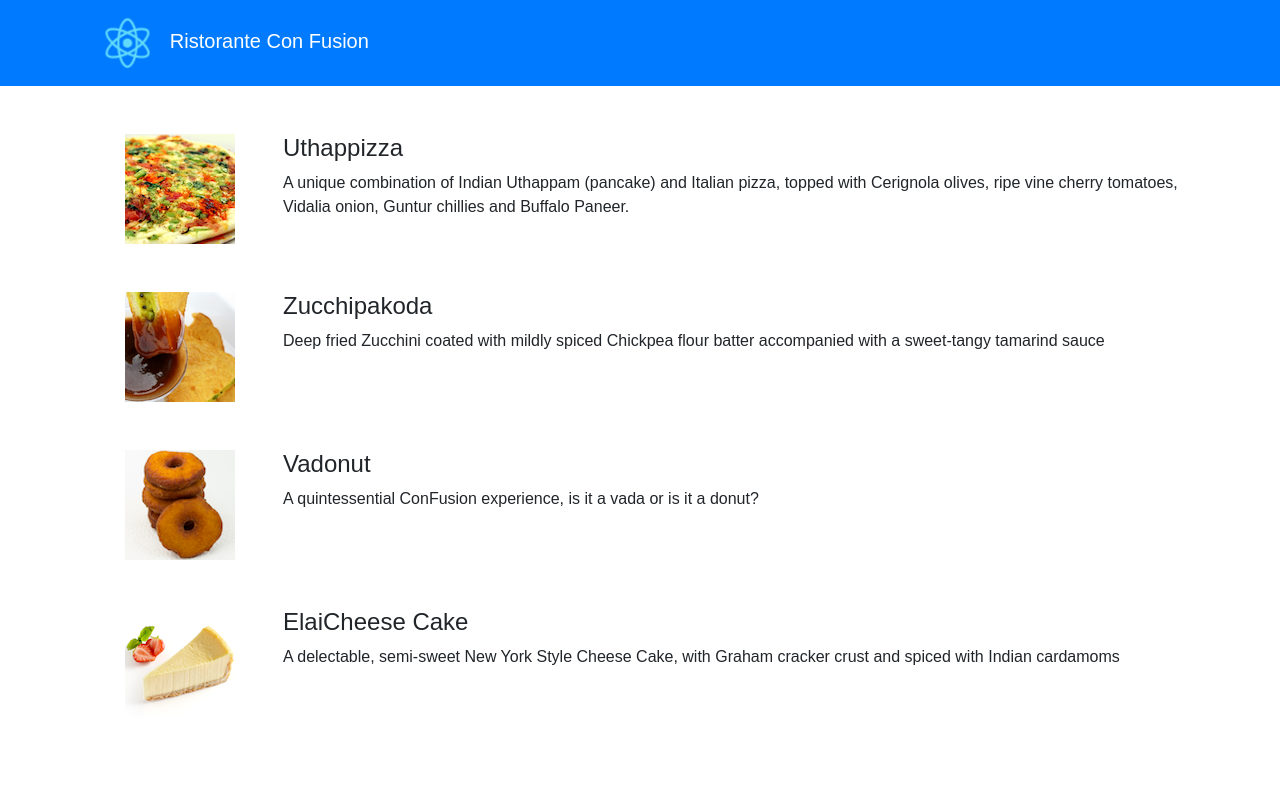
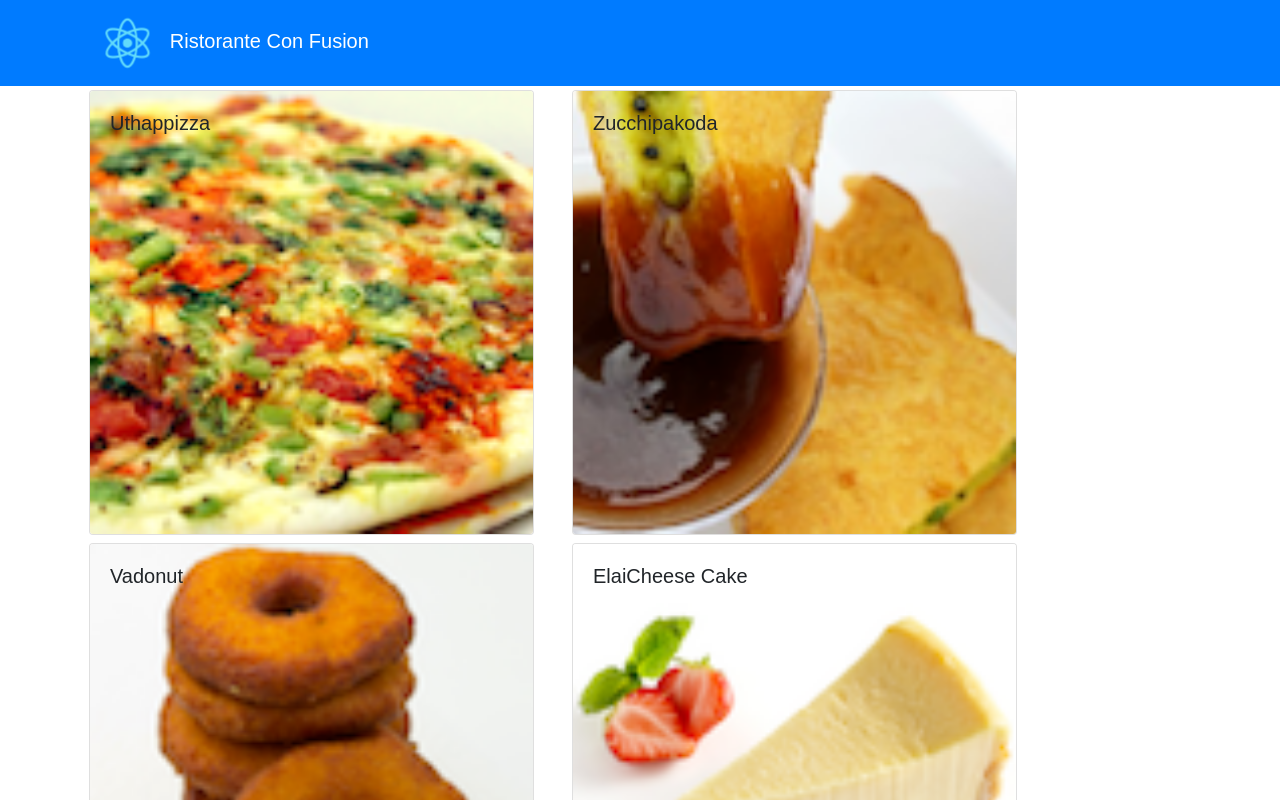
Before and after one commit to lisikoff/React, a React (Create React App) app: page / in a window 1280 px wide. Shown: the top 800 px of the page. Built offline with nearby package versions, Linux system fonts and the light colour scheme.

Commit message:
components part 2

```diff
--- a/src/App.js
+++ b/src/App.js
@@ -3,8 +3,17 @@
 import {Navbar, NavbarBrand} from 'reactstrap';
 import './App.css';
 import Menu from './components/MenuComponent';
+import {DISHES} from './shared/dishes';
 
 class App extends Component {
+
+  constructor(props) {
+    super(props);
+
+    this.state = {
+      dishes: DISHES
+    };
+  }
   render() {
     return (
       <div className="App">
@@ -13,7 +22,7 @@
             <NavbarBrand href="/"><img src={logo} className="App-logo" alt="logo" />Ristorante Con Fusion</NavbarBrand>
           </div>
         </Navbar>
-        <Menu />
+        <Menu dishes={this.state.dishes} />
       </div>
     );
   }
--- a/src/components/MenuComponent.js
+++ b/src/components/MenuComponent.js
@@ -1,62 +1,49 @@
 import React, {Component} from 'react';
-import {Media} from 'reactstrap';
+import {Card, CardImg, CardImgOverlay, CardText, CardBody, CardTitle} from 'reactstrap';
 
 class Menu extends Component {
     constructor(props) {
         super(props);
 
         this.state = {
-            dishes: [
-                {
-                    id: 0,
-                    name:'Uthappizza',
-                    image: 'assets/images/uthappizza.png',
-                    category: 'mains',
-                    label:'Hot',
-                    price:'4.99',
-                    description:'A unique combination of Indian Uthappam (pancake) and Italian pizza, topped with Cerignola olives, ripe vine cherry tomatoes, Vidalia onion, Guntur chillies and Buffalo Paneer.'                        },
-                 {
-                    id: 1,
-                    name:'Zucchipakoda',
-                    image: 'assets/images/zucchipakoda.png',
-                    category: 'appetizer',
-                    label:'',
-                    price:'1.99',
-                    description:'Deep fried Zucchini coated with mildly spiced Chickpea flour batter accompanied with a sweet-tangy tamarind sauce'                        },
-                 {
-                    id: 2,
-                    name:'Vadonut',
-                    image: 'assets/images/vadonut.png',
-                    category: 'appetizer',
-                    label:'New',
-                    price:'1.99',
-                    description:'A quintessential ConFusion experience, is it a vada or is it a donut?'                        },
-                 {
-                    id: 3,
-                    name:'ElaiCheese Cake',
-                    image: 'assets/images/elaicheesecake.png',
-                    category: 'dessert',
-                    label:'',
-                    price:'2.99',
-                    description:'A delectable, semi-sweet New York Style Cheese Cake, with Graham cracker crust and spiced with Indian cardamoms'                        }
-            ],
-        };
+            selectedDish: null
+        }
+    }
+
+    onDishSelect(dish) {
+        this.setState({selectedDish: dish});
+    }
+
+    renderDish(dish) {
+        if(dish != null) {
+            return(
+                <Card>
+                    <CardImg width="100%" src={dish.image} alt={dish.name} />
+                    <CardBody>
+                        <CardTitle>{dish.name}</CardTitle>
+                        <CardText>{dish.description}</CardText>
+                    </CardBody>
+                </Card>
+            );
+        }
+        else {
+            return (
+                <div></div>
+            );
+        }
     }
 
     render() {
 
-        const menu = this.state.dishes.map((dish) => {
+        const menu = this.props.dishes.map((dish) => {
             return (
-                <div key={dish.id} className='col-12 mt-5'>
-                    <Media tag="li">
-                        <Media left middle>
-                            <Media object src={dish.image} alt={dish.name} />
-                        </Media>
-                        <Media body className="ml-5">
-                            <Media heading>{dish.name}</Media>
-                            <p>{dish.description}</p>
-                        </Media>
-                    </Media>
+                <div key={dish.id} className='col-12 col-md-5 m-1'>
+                    <Card onClick={() => this.onDishSelect(dish)}>
+                        <CardImg width="100%" src={dish.image} alt={dish.name} />
+                        <CardImgOverlay>
+                            <CardTitle>{dish.name}</CardTitle>
+                        </CardImgOverlay>
+                    </Card>
                 </div>
             );
         });
@@ -64,9 +51,10 @@
         return (
             <div className='container'>
                 <div className='row'>
-                    <Media list>
-                        {menu}
-                    </Media>
+                    {menu}
+                </div>
+                <div className="row">
+                    {this.renderDish(this.state.selectedDish)}
                 </div>
             </div>
         );
--- /dev/null
+++ b/src/shared/dishes.js
@@ -0,0 +1,186 @@
+export const DISHES =
+    [
+        {
+        id: 0,
+        name:'Uthappizza',
+        image: 'assets/images/uthappizza.png',
+        category: 'mains',
+        label:'Hot',
+        price:'4.99',
+        description:'A unique combination of Indian Uthappam (pancake) and Italian pizza, topped with Cerignola olives, ripe vine cherry tomatoes, Vidalia onion, Guntur chillies and Buffalo Paneer.',
+        comments: [
+            {
+            id: 0,
+            rating: 5,
+            comment: "Imagine all the eatables, living in conFusion!",
+            author: "John Lemon",
+            date: "2012-10-16T17:57:28.556094Z"
+            },
+            {
+            id: 1,
+            rating: 4,
+            comment: "Sends anyone to heaven, I wish I could get my mother-in-law to eat it!",
+            author: "Paul McVites",
+            date: "2014-09-05T17:57:28.556094Z"
+            },
+            {
+            id: 2,
+            rating: 3,
+            comment: "Eat it, just eat it!",
+            author: "Michael Jaikishan",
+            date: "2015-02-13T17:57:28.556094Z"
+            },
+            {
+            id: 3,
+            rating: 4,
+            comment: "Ultimate, Reaching for the stars!",
+            author: "Ringo Starry",
+            date: "2013-12-02T17:57:28.556094Z"
+            },
+            {
+            id: 4,
+            rating: 2,
+            comment: "It's your birthday, we're gonna party!",
+            author: "25 Cent",
+            date: "2011-12-02T17:57:28.556094Z"
+            }
+        ]                        },
+        {
+        id: 1,
+        name:'Zucchipakoda',
+        image: 'assets/images/zucchipakoda.png',
+        category: 'appetizer',
+        label:'',
+        price:'1.99',
+        description:'Deep fried Zucchini coated with mildly spiced Chickpea flour batter accompanied with a sweet-tangy tamarind sauce',
+        comments: [
+            {
+            id: 0,
+            rating: 5,
+            comment: "Imagine all the eatables, living in conFusion!",
+            author: "John Lemon",
+            date: "2012-10-16T17:57:28.556094Z"
+            },
+            {
+            id: 1,
+            rating: 4,
+            comment: "Sends anyone to heaven, I wish I could get my mother-in-law to eat it!",
+            author: "Paul McVites",
+            date: "2014-09-05T17:57:28.556094Z"
+            },
+            {
+            id: 2,
+            rating: 3,
+            comment: "Eat it, just eat it!",
+            author: "Michael Jaikishan",
+            date: "2015-02-13T17:57:28.556094Z"
+            },
+            {
+            id: 3,
+            rating: 4,
+            comment: "Ultimate, Reaching for the stars!",
+            author: "Ringo Starry",
+            date: "2013-12-02T17:57:28.556094Z"
+            },
+            {
+            id: 4,
+            rating: 2,
+            comment: "It's your birthday, we're gonna party!",
+            author: "25 Cent",
+            date: "2011-12-02T17:57:28.556094Z"
+            }
+        ]
+        },
+        {
+        id: 2,
+        name:'Vadonut',
+        image: 'assets/images/vadonut.png',
+        category: 'appetizer',
+        label:'New',
+        price:'1.99',
+        description:'A quintessential ConFusion experience, is it a vada or is it a donut?',
+        comments: [
+            {
+            id: 0,
+            rating: 5,
+            comment: "Imagine all the eatables, living in conFusion!",
+            author: "John Lemon",
+            date: "2012-10-16T17:57:28.556094Z"
+            },
+            {
+            id: 1,
+            rating: 4,
+            comment: "Sends anyone to heaven, I wish I could get my mother-in-law to eat it!",
+            author: "Paul McVites",
+            date: "2014-09-05T17:57:28.556094Z"
+            },
+            {
+            id: 2,
+            rating: 3,
+            comment: "Eat it, just eat it!",
+            author: "Michael Jaikishan",
+            date: "2015-02-13T17:57:28.556094Z"
+            },
+            {
+            id: 3,
+            rating: 4,
+            comment: "Ultimate, Reaching for the stars!",
+            author: "Ringo Starry",
+            date: "2013-12-02T17:57:28.556094Z"
+            },
+            {
+            id: 4,
+            rating: 2,
+            comment: "It's your birthday, we're gonna party!",
+            author: "25 Cent",
+            date: "2011-12-02T17:57:28.556094Z"
+            }
+        ]
+        },
+        {
+        id: 3,
+        name:'ElaiCheese Cake',
+        image: 'assets/images/elaicheesecake.png',
+        category: 'dessert',
+        label:'',
+        price:'2.99',
+        description:'A delectable, semi-sweet New York Style Cheese Cake, with Graham cracker crust and spiced with Indian cardamoms',
+        comments: [
+            {
+            id: 0,
+            rating: 5,
+            comment: "Imagine all the eatables, living in conFusion!",
+            author: "John Lemon",
+            date: "2012-10-16T17:57:28.556094Z"
+            },
+            {
+            id: 1,
+            rating: 4,
+            comment: "Sends anyone to heaven, I wish I could get my mother-in-law to eat it!",
+            author: "Paul McVites",
+            date: "2014-09-05T17:57:28.556094Z"
+            },
+            {
+            id: 2,
+            rating: 3,
+            comment: "Eat it, just eat it!",
+            author: "Michael Jaikishan",
+            date: "2015-02-13T17:57:28.556094Z"
+            },
+            {
+            id: 3,
+            rating: 4,
+            comment: "Ultimate, Reaching for the stars!",
+            author: "Ringo Starry",
+            date: "2013-12-02T17:57:28.556094Z"
+            },
+            {
+            id: 4,
+            rating: 2,
+            comment: "It's your birthday, we're gonna party!",
+            author: "25 Cent",
+            date: "2011-12-02T17:57:28.556094Z"
+            }
+        ]
+        }
+    ];
```
